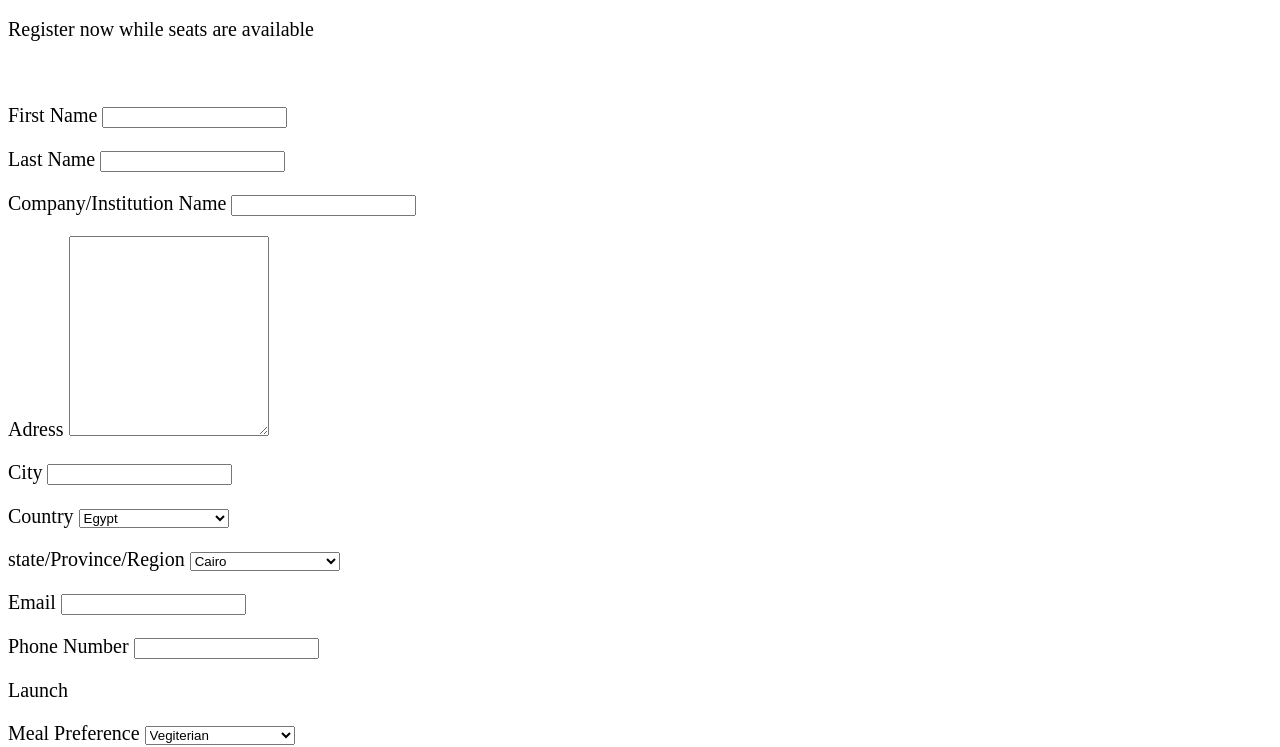
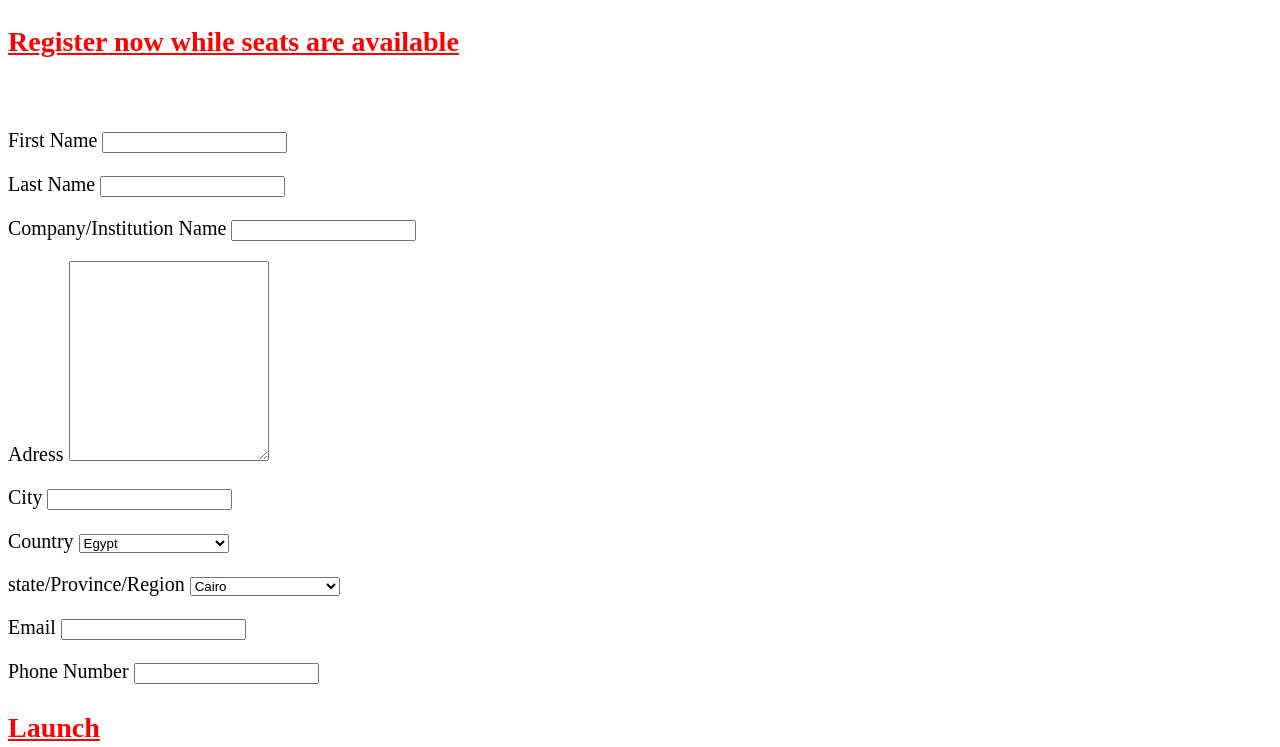
Before and after one commit to Abelrahman89/WAP, a plain HTML site: page lab4Assignment.html in a window 1280 px wide. Shown: the part 44-791 px from the top of the page. Drawn offline with Linux system fonts and the light colour scheme.

Commit message:
lab4 commit5

```diff
--- a/lab4Assignment.html
+++ b/lab4Assignment.html
@@ -14,37 +14,37 @@
         </span>
 
     </h1>
-    <p> Register now while seats are available</p>
+    <p  class="tag"> Register now while seats are available</p>
     <br>
     <form>
-        <div class="leftside">
+        <div>
 
-            <div>
+            <div >
                 <p> <label>First Name</label>
                     <input type="text" name="fisrtName" required>
                 </p>
             </div>
-
+            <div >
             <p> <label>Last Name</label>
                 <input type="text" name="lastName" required>
             </p>
-
+        </div>
             <p> <label>Company/Institution Name</label>
                 <input type="text" name="company" required>
             </p>
 
-
+            <div >
             <p> <label>Adress </label>
                 <textarea name="address" required>
 
                </textarea>
             </p>
-
-
+        </div>
+            <div>
             <p> <label>City</label>
                 <input type="text" name="city" required>
             </p>
-
+        </div>
             <p> <label>Country</label>
                 <select name="country">
                     <option selected> Egypt </option>
@@ -73,7 +73,8 @@
             </p>
         </div>
         <div>
-            <p>Launch</p>
+        <div>
+            <p class="tag">Launch</p>
             <label>Meal Preference</label>
             <select name="MealPreference">
                 <option selected> Vegiterian </option>
@@ -103,6 +104,7 @@
                 <input type="text" name="paybal" required>
             </p>
         </div>
+    </div>
         <div>
             <footer><input type="submit" value="submit">
                 <input type="reset" value="reset">
```
